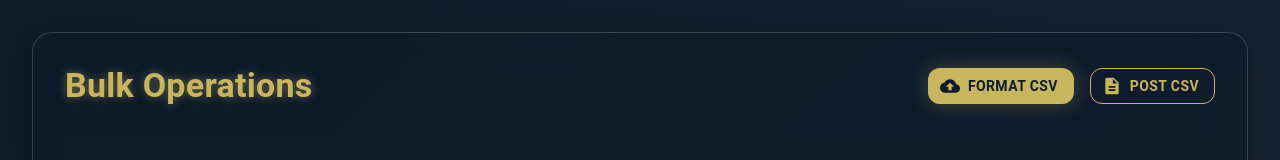
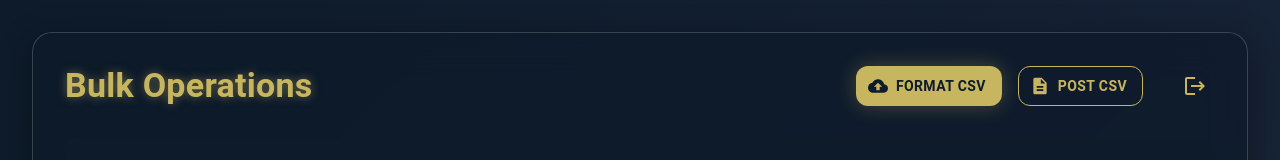
Before and after one commit to Roak-kenandy/Bulk-Reports, a React (Create React App) app in the folder my-app/: page /bulk-uploads in a window 1280 px wide. Shown: the top 160 px of the page. Built offline with nearby package versions, Linux system fonts and the light colour scheme; no server answers; sample sign-in values are in the browser's storage.

Commit message:
Added the logout feature

```diff
--- a/my-app/src/component/bulkUpload.js
+++ b/my-app/src/component/bulkUpload.js
@@ -1,4 +1,5 @@
 import React, { useState, useRef, useEffect } from 'react';
+import { Logout } from '@mui/icons-material';
 import {
   Button,
   Typography,
@@ -13,7 +14,9 @@ import {
   MenuItem,
   CircularProgress,
   Box,
-  IconButton
+  IconButton,
+  Tooltip,
+  Avatar
 } from '@mui/material';
 import { motion, AnimatePresence } from 'framer-motion';
 import { CloudUpload, Description, CheckCircle, Autorenew } from '@mui/icons-material';
@@ -48,6 +51,13 @@ const BulkUploads = () => {
   useEffect(() => {
     fetchData();
   }, [currentPage, itemsPerPage]);
+
+  const handleLogout = () => {
+    localStorage.removeItem('token');
+    sessionStorage.removeItem('token');
+
+    window.location.href = '/login';
+};
 
   const handleFormatUpload = async () => {
     const file = formatFileInputRef.current?.files?.[0];
@@ -382,6 +392,27 @@ const BulkUploads = () => {
                 onChange={handlePostingUpload}
               />
             </MotionButton>
+
+            <Tooltip title="Logout" arrow>
+      <IconButton
+        onClick={handleLogout}
+        sx={{
+          ml: 2,
+          color: '#C8B560',
+          transition: 'all 0.3s ease',
+          '&:hover': {
+            color: '#fff',
+            backgroundColor: '#C8B56044',
+            transform: 'scale(1.1)'
+          },
+          '& .MuiSvgIcon-root': {
+            fontSize: '1.5rem'
+          }
+        }}
+      >
+        <Logout />
+      </IconButton>
+    </Tooltip>
           </div>
         </motion.div>
 
--- a/my-app/src/component/login.js
+++ b/my-app/src/component/login.js
@@ -228,7 +228,11 @@ const LoginReports = () => {
               <Link
                 component="button"
                 variant="body2"
-                onClick={() => setOpenForgotPassword(true)}
+                onClick={(e) => {
+                    e.preventDefault(); // Prevent form submission
+                    e.stopPropagation(); // Stop event propagation
+                    setOpenForgotPassword(true);
+                  }}
                 sx={{
                   color: '#ffffffcc',
                   textDecoration: 'underline',
```
Also changed, not shown: 1 other file (tests, documents, lock files or other folders).
